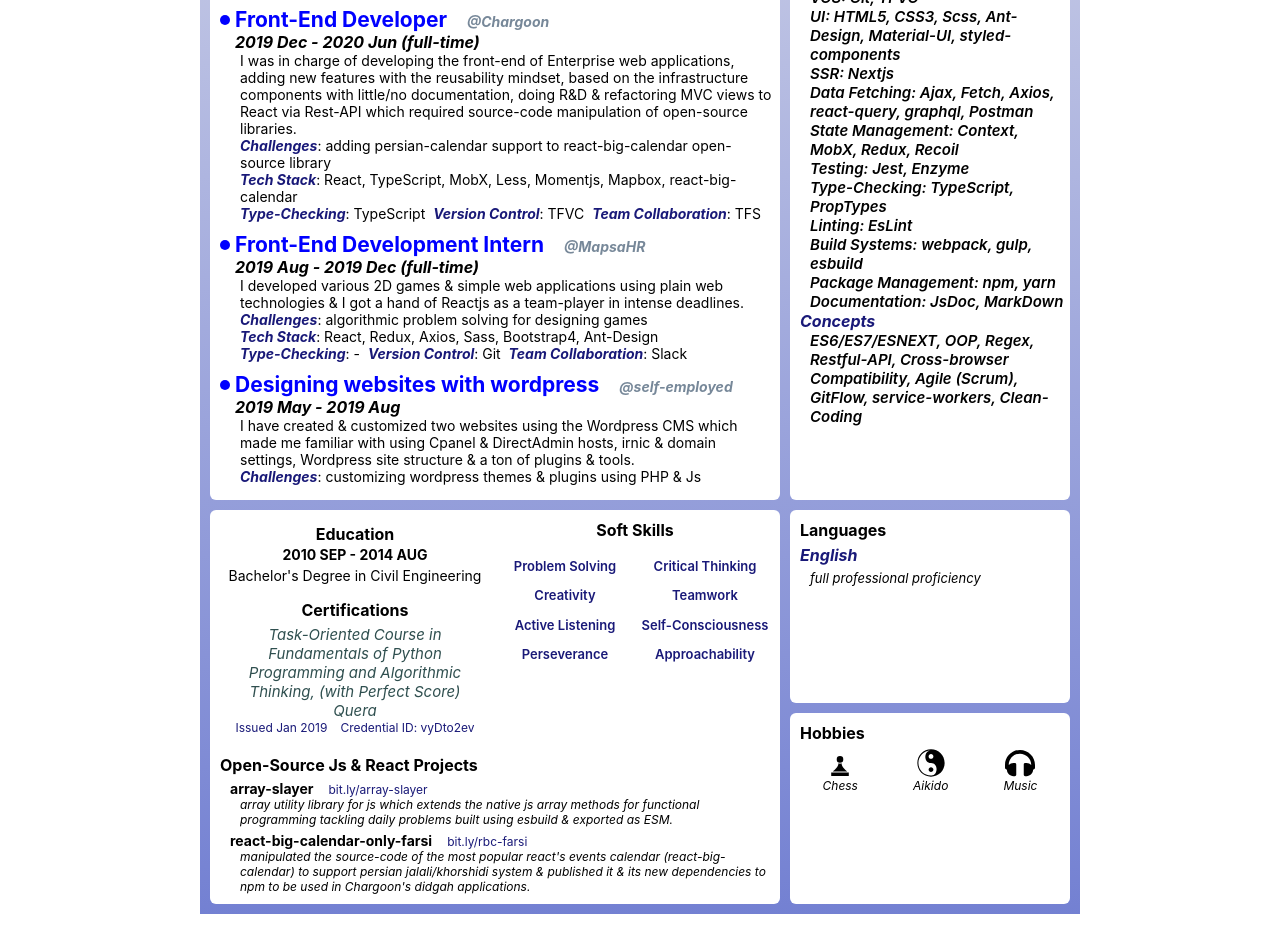
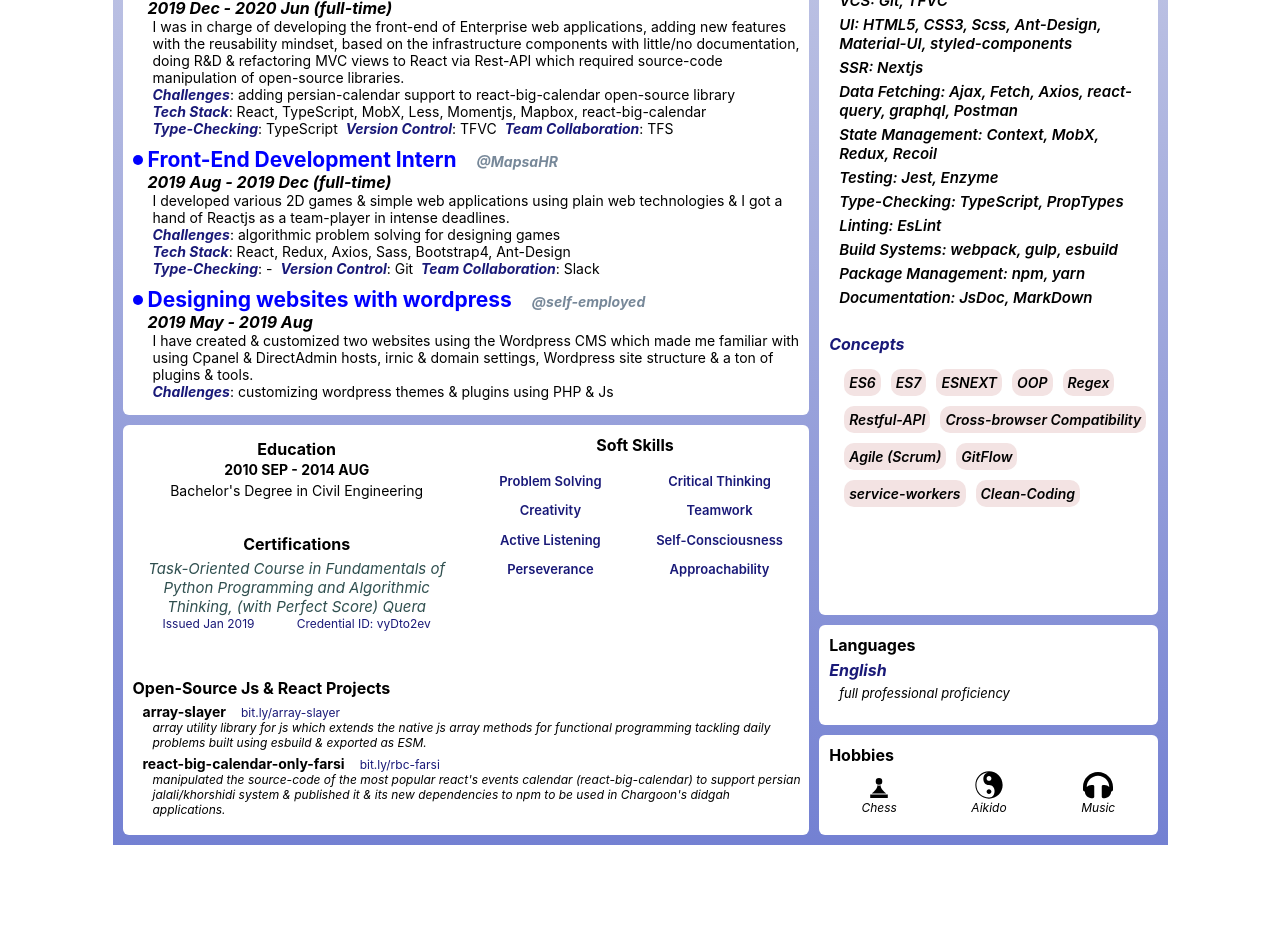
Before and after one commit to Sinakhx/cv, a React (Create React App) app: page / in a window 1280 px wide. Shown: the part 660-1594 px from the top of the page. After the commit the page ends 1525 px from the top, so only its background shows below. Built offline with nearby package versions, Linux system fonts and the light colour scheme; the HTML template or start-up script is replaced by a standard one.

Commit message:
fix: styles for A4 page printing

```diff
--- a/src/App.scss
+++ b/src/App.scss
@@ -1,10 +1,10 @@
 .cv-container {
   display: grid;
   grid-template-columns: 2fr 1fr;
-  grid-template-rows: 220px 285px auto auto auto;
+  grid-template-rows: 220px 255px auto 200px 110px 110px;
   grid-auto-flow: dense;
   margin: 20px auto;
-  width: 870px;
+  width: 1045px;
   height: auto;
   padding: 5px;
   background: #1185c1;
--- a/src/components/OtherSkills/OtherSkills.scss
+++ b/src/components/OtherSkills/OtherSkills.scss
@@ -1,5 +1,5 @@
 .other-skills {
-  grid-row: -3 / -1;
+  grid-row: -4 / -1;
   grid-column: 1 / 2;
   display: grid;
   grid-template-columns: 2fr 1fr 1fr;
--- a/src/components/PersonalInfo/PersonalInfo.scss
+++ b/src/components/PersonalInfo/PersonalInfo.scss
@@ -70,6 +70,6 @@
     width: 100px;
     position: relative;
     top: 5px;
-    left: 740px;
+    left: 915px;
   }
 }
--- a/src/components/TechSkills/TechSkills.js
+++ b/src/components/TechSkills/TechSkills.js
@@ -4,6 +4,7 @@ import PropTypes from "prop-types";
 import "./TechSkills.scss";
 
 export const TechSkills = (props) => {
+  const concepts = "ES6,ES7,ESNEXT,OOP,Regex,Restful-API,Cross-browser Compatibility,Agile (Scrum),GitFlow,service-workers,Clean-Coding";
   return (
     <section className="tech-skills">
       <div className="section-title">Tech Skills & Qualifications</div>
@@ -25,7 +26,7 @@ export const TechSkills = (props) => {
         <div>Documentation: JsDoc, MarkDown</div>
       </div>
       <div className="subtitle">Concepts</div>
-      <div className="techs">ES6/ES7/ESNEXT,    OOP,    Regex,    Restful-API,    Cross-browser Compatibility,    Agile (Scrum),    GitFlow,   service-workers,  Clean-Coding</div>
+      <div className="techs concepts">{concepts.split(",").map(item => <div key={item}>{item}</div>)}</div>
     </section>
   );
 };
--- a/src/components/TechSkills/TechSkills.scss
+++ b/src/components/TechSkills/TechSkills.scss
@@ -1,5 +1,6 @@
 .tech-skills {
   grid-column: 2 / 3;
+  grid-row: 3 / 5;
   .subtitle {
     padding-left: 5px;
     padding-left: 5px;
@@ -7,8 +8,12 @@
     font-weight: 700;
     font-style: italic;
     color: #191978;
+    &:nth-child(n + 3) {
+      margin-top: 25px;
     }
-    .langs, .techs {
+  }
+  .langs,
+  .techs {
     font-size: 15px;
     font-weight: 600;
     font-style: italic;
@@ -19,5 +24,20 @@
   }
   .techs {
     padding-left: 15px;
+    & > div {
+        padding: 2.5px 0;
     }
   }
+  .concepts {
+    display: flex;
+    flex-wrap: wrap;
+    padding-top: 10px;
+    & > div {
+        padding: 5px;
+        margin: 5px;
+        font-size: 14px;
+        background-color: #f3e3e3;
+        border-radius: 10px;
+    }
+  }
+}
```
Lines whose indentation alone changed are shown as unchanged.
